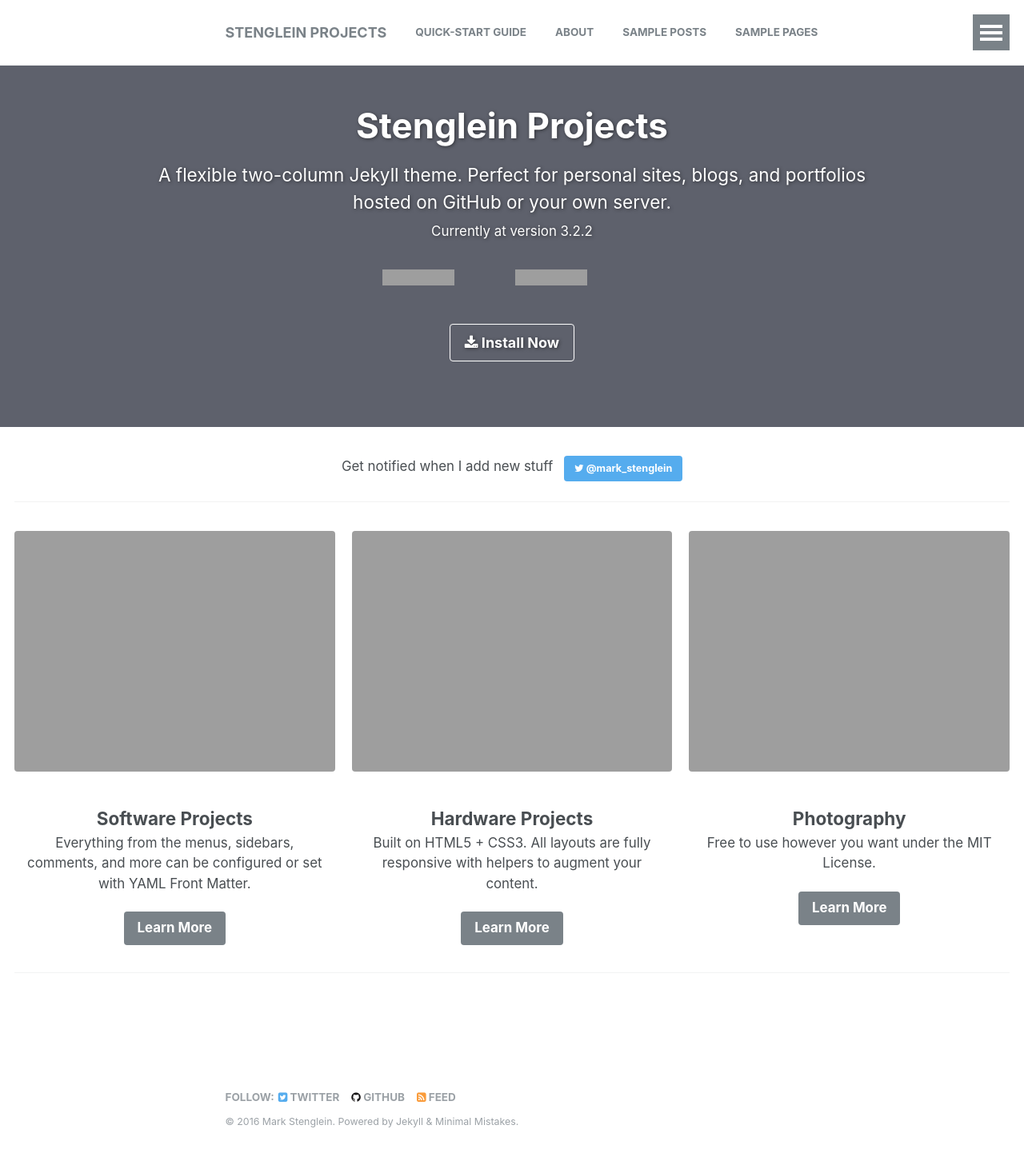
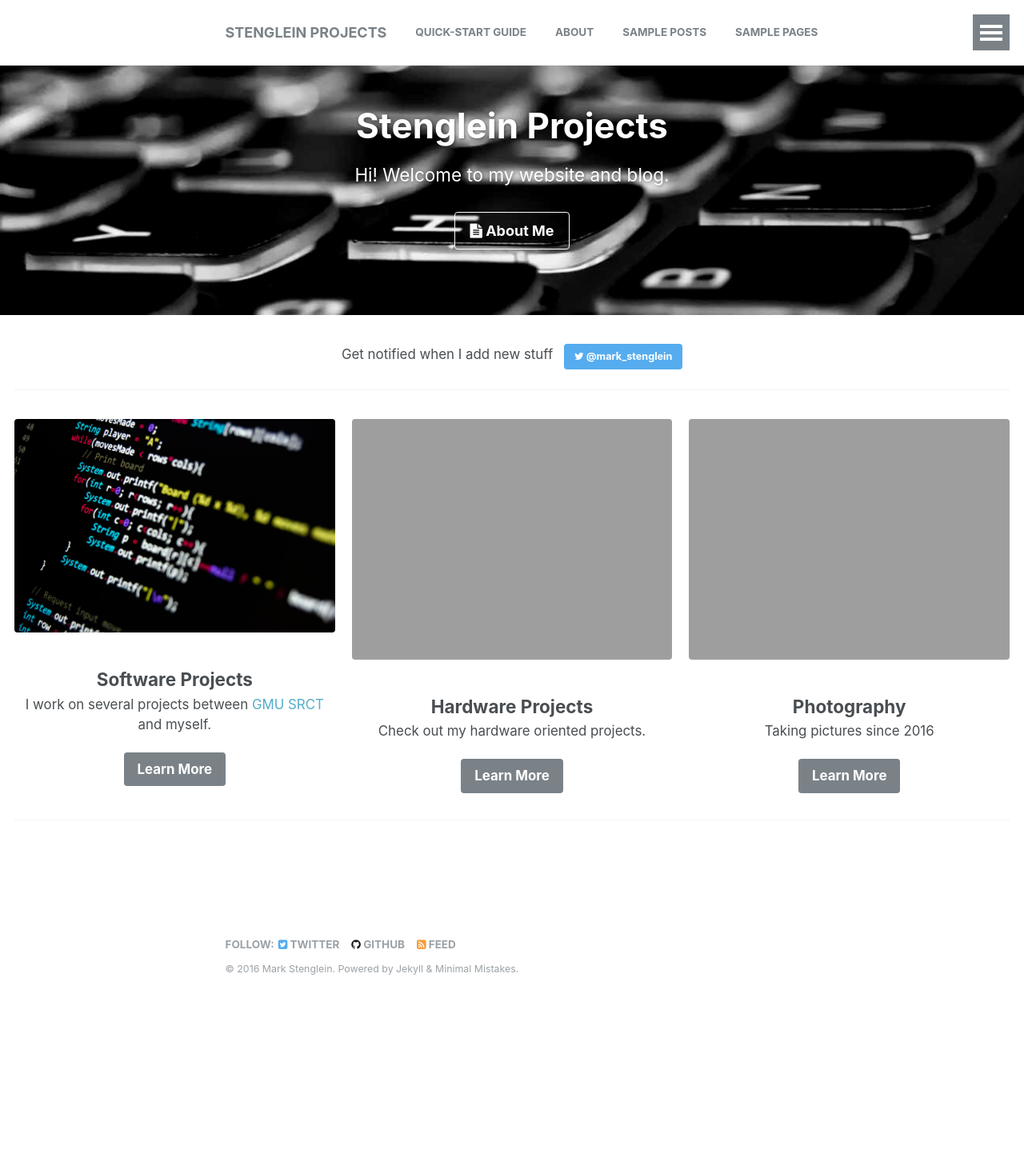
Before and after one commit to ocelotsloth/ocelotsloth.github.io, a Jekyll site: the page built from _pages/home.md, in a window 1280 px wide. Shown: the whole page at 80% size. Built offline with Jekyll 4.4.1, drawn with Linux system fonts in a browser that asks for light colours; after the commit the page ends 1276 px from its top, so only the background shows below that; grey boxes are pictures that could not be loaded.

Commit message:
Furthur changes to layout/design: - Added unused photos directory to .gitignore for pictures that are being considered for use - changed link in navigation.yml to the about page. (this page still needs to be implemented) - Added images to the site including: 	- Software feature image 	- Home Page main feature image

```diff
--- a/_data/navigation.yml
+++ b/_data/navigation.yml
@@ -4,7 +4,7 @@ main:
     url: https://mmistakes.github.io/minimal-mistakes/docs/quick-start-guide/
 
   - title: "About"
-    url: https://mmistakes.github.io/minimal-mistakes/
+    url: /about
 
   - title: "Sample Posts"
     url: https://mmistakes.github.io/minimal-mistakes/year-archive/
--- a/_pages/home.md
+++ b/_pages/home.md
@@ -5,28 +5,28 @@ date:
 header:
   overlay_color: "#5e616c"
   overlay_image: mm-home-page-feature.jpg
-  cta_label: "<i class='fa fa-download'></i> Install Now"
-  cta_url: "/docs/quick-start-guide/"
+  cta_label: "<i class='fa fa-file-text'></i> About Me"
+  cta_url: "/about"
   caption:
-excerpt: 'A flexible two-column Jekyll theme. Perfect for personal sites, blogs, and portfolios hosted on GitHub or your own server.<br /> <small>Currently at version 3.2.2</small><br /><br /> {::nomarkdown}<iframe style="display: inline-block;" src="https://ghbtns.com/github-btn.html?user=mmistakes&repo=minimal-mistakes&type=star&count=true&size=large" frameborder="0" scrolling="0" width="160px" height="30px"></iframe> <iframe style="display: inline-block;" src="https://ghbtns.com/github-btn.html?user=mmistakes&repo=minimal-mistakes&type=fork&count=true&size=large" frameborder="0" scrolling="0" width="158px" height="30px"></iframe>{:/nomarkdown}'
+excerpt: 'Hi! Welcome to my website and blog.'
 feature_row:
-  - image_path: mm-customizable-feature.png
-    alt: "customizable"
+  - image_path: mm-software-feature.jpg
+    alt: "software projects"
     title: "Software Projects"
-    excerpt: "Everything from the menus, sidebars, comments, and more can be configured or set with YAML Front Matter."
-    url: "/docs/configuration/"
+    excerpt: "I work on several projects between [GMU SRCT](https://srct.gmu.edu) and myself."
+    url: "/projects/software/"
     btn_label: "Learn More"
   - image_path: mm-responsive-feature.png
-    alt: "fully responsive"
+    alt: "hardware projects"
     title: "Hardware Projects"
-    excerpt: "Built on HTML5 + CSS3. All layouts are fully responsive with helpers to augment your content."
-    url: "/docs/layouts/"
+    excerpt: "Check out my hardware oriented projects."
+    url: "/projects/hardware/"
     btn_label: "Learn More"
   - image_path: mm-free-feature.png
-    alt: "100% free"
+    alt: "photography"
     title: "Photography"
-    excerpt: "Free to use however you want under the MIT License."
-    url: "/docs/license/"
+    excerpt: "Taking pictures since 2016"
+    url: "/photography/"
     btn_label: "Learn More"
 github:
   - excerpt: '{::nomarkdown}<iframe style="display: inline-block;" src="https://ghbtns.com/github-btn.html?user=mmistakes&repo=minimal-mistakes&type=star&count=true&size=large" frameborder="0" scrolling="0" width="160px" height="30px"></iframe> <iframe style="display: inline-block;" src="https://ghbtns.com/github-btn.html?user=mmistakes&repo=minimal-mistakes&type=fork&count=true&size=large" frameborder="0" scrolling="0" width="158px" height="30px"></iframe>{:/nomarkdown}'
```
Also changed, not shown: images/mm-home-page-feature.jpg (added), images/mm-software-feature.jpg (added), 1 other file.
